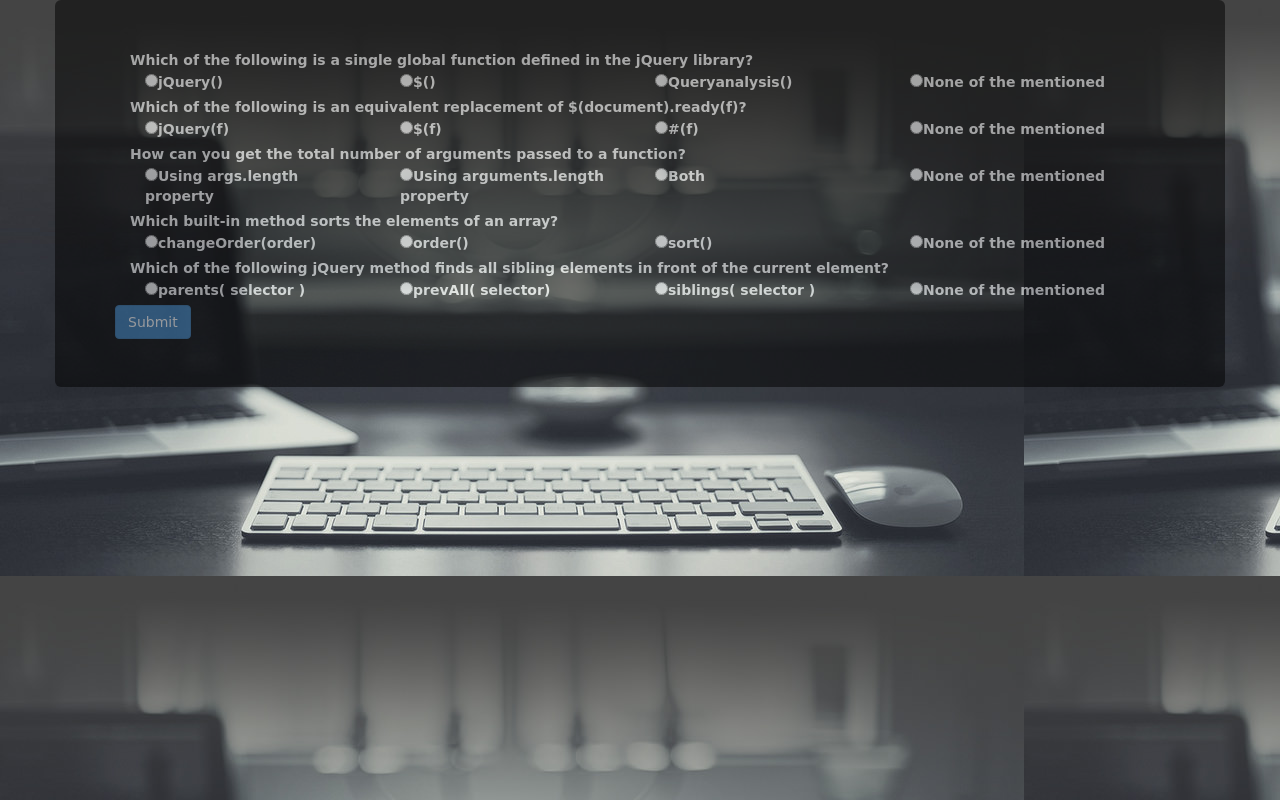
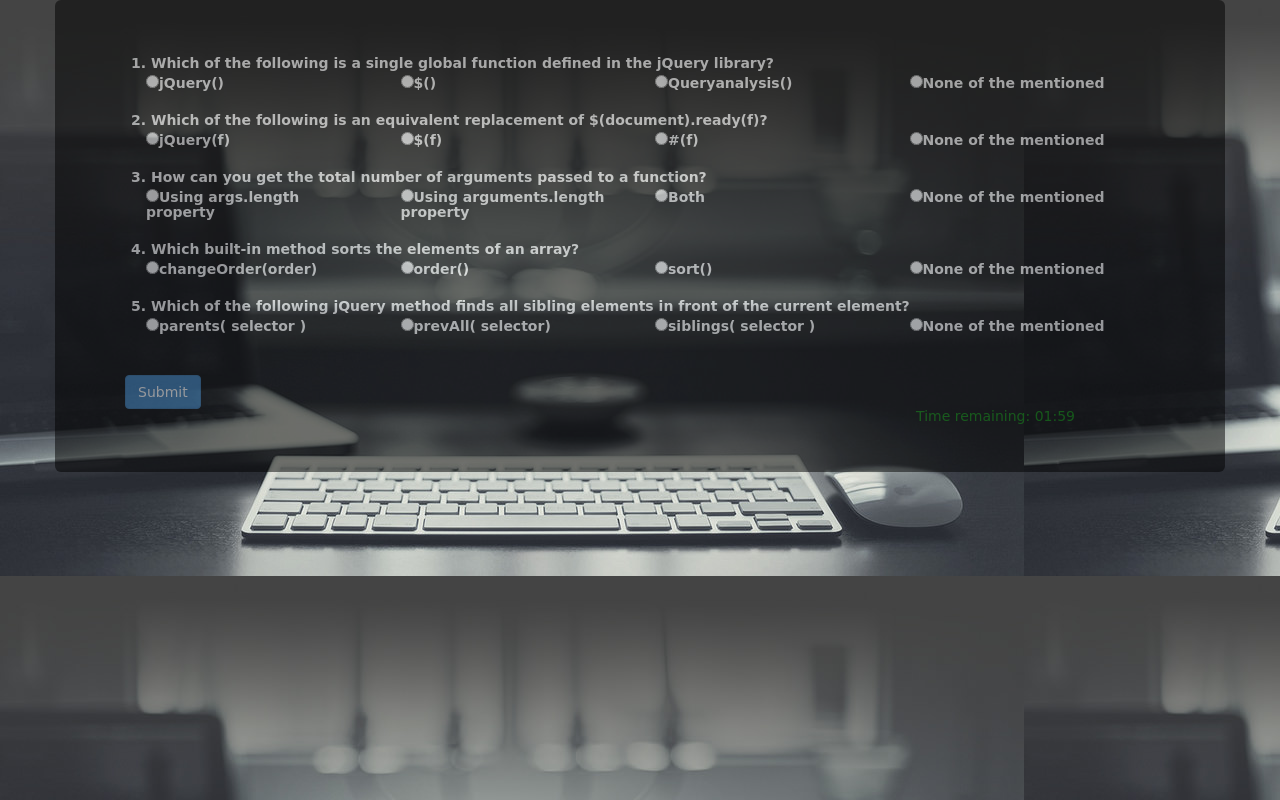
Before and after one commit to himapratap/TriviaGame, a plain HTML site: page index.html in a window 1280 px wide. Both pictures are taken after a click on the button "Let's Start". Drawn offline with nearby package versions, Linux system fonts and the light colour scheme.

Commit message:
css modified

```diff
--- a/assets/css/style.css
+++ b/assets/css/style.css
@@ -14,27 +14,36 @@ h1 {
     margin: 0 auto;
 }
 
-p {
+#display{     padding-right: 90px;     color : green; }
 
-}
-
-#country {
-    color: #3B5998;
-}
 
 
 .content {
     padding-top: 30px;
     background-color: black;
     opacity: 0.5;
+     line-height: 15px;
+ }
 
-}
+ label{
+        border : solid 1px black ;
+        margin: 10px 0px;
+ }
 
+ input[type = radio]{
 
+    padding : 10px 0px;
+ }
+
+ button{
+    margin : 30px 10px ;
+ }
 
 body{
     background-image: url("../images/background.jpg");
-    color :white;
+     color :white;
+          line-height: 15px;
+
        font-family: 'Rock Salt', cursive;
     font-family: 'Permanent Marker', cursive;
 
--- a/assets/javascript/quiz.js
+++ b/assets/javascript/quiz.js
@@ -1,30 +1,30 @@
     var questions = [
         q0 = {
-            query: "Which of the following is a single global function defined in the jQuery library?",
+            query: "1. Which of the following is a single global function defined in the jQuery library?",
             choices: ["jQuery()", "$()", "Queryanalysis()", "None of the mentioned"],
             answer: "jQuery()"
         },
 
         q1 = {
-            query: "Which of the following is an equivalent replacement of $(document).ready(f)?",
+            query: "2. Which of the following is an equivalent replacement of $(document).ready(f)?",
             choices: ["jQuery(f)", "$(f)", "#(f)", "None of the mentioned"],
             answer: "$(f)"
         },
 
         q2 = {
-            query: "How can you get the total number of arguments passed to a function?",
+            query: "3. How can you get the total number of arguments passed to a function?",
             choices: ["Using args.length property", "Using arguments.length property", "Both", "None of the mentioned"],
             answer: "Using arguments.length property"
         },
 
         q3 = {
-            query: "Which built-in method sorts the elements of an array?",
+            query: "4. Which built-in method sorts the elements of an array?",
             choices: ["changeOrder(order)", "order()", "sort()", "None of the mentioned"],
             answer: "sort()"
         },
 
         q4 = {
-            query: "Which of the following jQuery method finds all sibling elements in front of the current element?",
+            query: "5. Which of the following jQuery method finds all sibling elements in front of the current element?",
             choices: ["parents( selector )", "prevAll( selector)", "siblings( selector )", "None of the mentioned"],
             answer: "prevAll( selector)"
         },
@@ -45,7 +45,7 @@
             clearScreen();
             setQuestions();
             setSubmitButton();
-            // setTimerDisplay();
+            setTimerDisplay();
         }
 
         function setSubmitButton() {
@@ -63,7 +63,7 @@
         }
 
         function setTimerDisplay() {
-            displayElement = $("<div>").attr("id", "display");
+            displayElement = $("<div>").attr("id", "display").addClass("text-right");
             console.log(displayElement)
             $(".content").append(displayElement);
 
@@ -79,7 +79,7 @@
             minutes = minutes < 10 ? "0" + minutes : minutes;
             seconds = seconds < 10 ? "0" + seconds : seconds;
 
-            displayElement.text(minutes + ":" + seconds);
+            displayElement.text("Time remaining: " +minutes + ":" + seconds);
 
             if (totalTimeInSec == 0) {
                 clearInterval(timerId);
@@ -97,9 +97,9 @@
             evaluate();
             clearScreen();
             var unanswered = questions.length - answered;
-            $(".content").append(" <p> Correct answers :" + correct + " </p>");
+            $(".content").addClass("text-center").append(" <p> Correct answers :" + correct + " </p>");
 
-            $(".content").append(" <p> Uncorrect answers:" + incorrect  + " </p>");
+            $(".content").append(" <p> Incorrect answers:" + incorrect  + " </p>");
 
             $(".content").append(" <p> Unanswered answers:" + unanswered  + " </p>");
 
--- a/index.html
+++ b/index.html
@@ -14,8 +14,8 @@
         <div class="row">
             <div class="jumbotron content">
                 <h1>Hello, world!</h1>
-                <p><div>Following quiz provides Multiple Choice Questions (MCQs) related to Javascript Framework. You will have to read all the given answers and click over the correct answer. If you are not sure about the answer then you can check the answer using Show Answer button. You can use Next Quiz button to check new set of questions in the quiz.</div></p>
-                <p class><a class="btn btn-primary btn-lg start" href="#" role="button">Let's Start</a></p>
+                <p><div>Following quiz provides Multiple Choice Questions (MCQs) related to Javascript Framework. You will have to read all the given answers and click over the correct answer. Once you are done, please click the Submit button to view the results.</div></p>
+                <p class><a class="btn btn-primary btn-lg start pull-center" href="#" role="button">Let's Start</a></p>
             </div>
         </div>
     </div>
```
